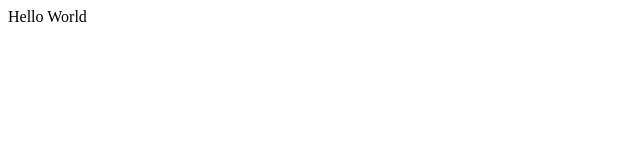
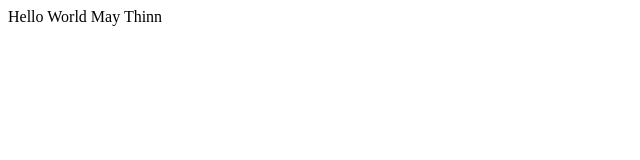
Before and after one commit to developer-maythinn/testing-github, a plain HTML site: page index.html in a window 1280 px wide. Shown: the full height of the page, 0-640 px from the left. Drawn offline with Linux system fonts and the light colour scheme.

Commit message:
update name
update name

```diff
--- a/index.html
+++ b/index.html
@@ -7,6 +7,6 @@
     <title>Document</title>
   </head>
   <body>
-    Hello World
+    Hello World May Thinn
   </body>
 </html>
```
